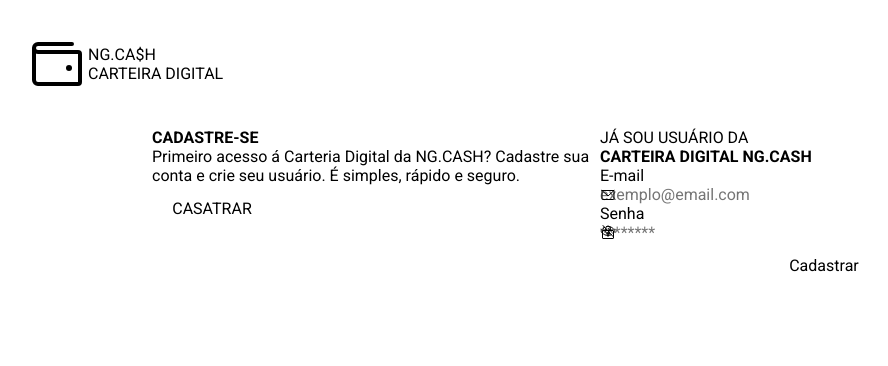
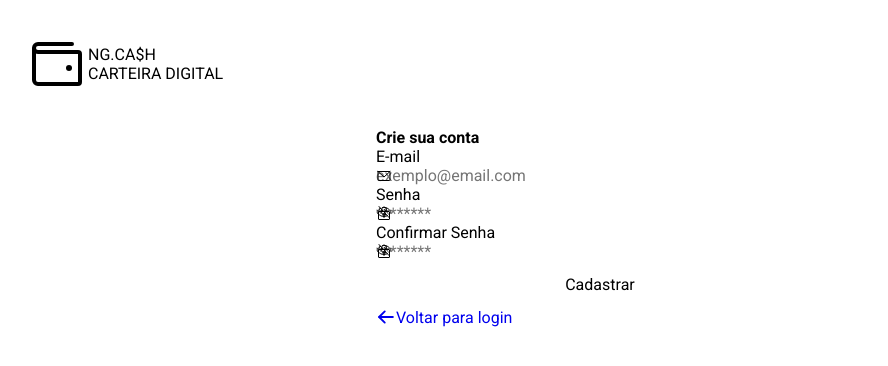
Before and after one commit to amosrodrigues/web-digital-cash, a Next.js app in the folder web/: page /create in a window 1280 px wide. Shown: the top 366 px of the page, without its empty margins (40-928 px from the left). Built offline with nearby package versions, Linux system fonts and the light colour scheme; no server answers.

Commit message:
feat: implement page create.

```diff
--- a/web/src/pages/create/index.tsx
+++ b/web/src/pages/create/index.tsx
@@ -1,34 +1,24 @@
-import { Button } from '../../components/Button'
 import { Create } from '../../screens/Create'
 import { Text } from '../../components/Text'
 
 import Link from 'next/link'
 
-import {
-  CreateContainer,
-  SectionCreate,
-  SectionSignIn,
-} from '../../styles/pages/create'
+import { CreateContainer, SectionCreate } from '../../styles/pages/create'
+import { ArrowLeft } from 'phosphor-react'
 
 export default function App() {
   return (
     <CreateContainer>
       <SectionCreate>
-        <Text as="h2">CADASTRE-SE</Text>
-        <Text>
-          Primeiro acesso á Carteria Digital da NG.CASH? Cadastre sua conta e
-          crie seu usuário. É simples, rápido e seguro.
-        </Text>
-        <Button as={Link} href="/create" variant="secondary">
-          CASATRAR
-        </Button>
+        <Text as="h2">Crie sua conta</Text>
+
+        <Create />
+
+        <Link href="/">
+          <ArrowLeft size={20} weight="bold" />
+          <Text>Voltar para login</Text>
+        </Link>
       </SectionCreate>
-
-      <SectionSignIn>
-        <Text>JÁ SOU USUÁRIO DA</Text>
-        <Text as="h2">CARTEIRA DIGITAL NG.CASH</Text>
-        <Create />
-      </SectionSignIn>
     </CreateContainer>
   )
 }
--- a/web/src/pages/index.tsx
+++ b/web/src/pages/index.tsx
@@ -15,7 +15,7 @@
       <SectionCreate>
         <Text as="h2">CADASTRE-SE</Text>
         <Text>
-          Primeiro acesso á Carteria Digital da NG.CASH? Cadastre sua conta e
+          Primeiro acesso na Carteria Digital da NG.CASH? Cadastre sua conta e
           crie seu usuário. É simples, rápido e seguro.
         </Text>
         <Button as={Link} href="/create" variant="secondary">
--- a/web/src/screens/Create/index.tsx
+++ b/web/src/screens/Create/index.tsx
@@ -12,6 +12,7 @@
 
 import * as yup from 'yup'
 import { Loading } from '../../components/Loading'
+import { useRouter } from 'next/router'
 
 type SignInFormData = {
   email?: string
@@ -28,12 +29,19 @@
     .string()
     .required('Senha obrigatória')
     .min(8, 'No mínimo 8 caracteres'),
+  confirmPassword: yup
+    .string()
+    .required('Senha obrigatória')
+    .min(8, 'No mínimo 8 caracteres')
+    .oneOf([yup.ref('password')], 'Suas senhas não conferem.'),
 })
 
 export function Create() {
   const { register, handleSubmit, formState } = useForm({
     resolver: yupResolver(SignInSchema),
   })
+
+  const router = useRouter()
 
   const handleSignIn: SubmitHandler<SignInFormData> = async (values, event) => {
     event?.preventDefault()
@@ -42,6 +50,8 @@
     toast.warning('Success Notification Success Notification!', {
       theme: 'dark',
     })
+
+    router.push('/')
   }
 
   const { errors } = formState
@@ -66,6 +76,7 @@
             render={({ message }) => <span>{message}</span>}
           />
         </label>
+
         <label htmlFor="password">
           Senha
           <TextInput
@@ -83,6 +94,23 @@
           />
         </label>
 
+        <label htmlFor="confirmPassword">
+          Confirmar Senha
+          <TextInput
+            id="confirmPassword"
+            placeholder="********"
+            icon={<LockKey />}
+            autoComplete="off"
+            isPasswordIcon
+            {...register('confirmPassword')}
+          />
+          <ErrorMessage
+            errors={errors}
+            name="confirmPassword"
+            render={({ message }) => <span>{message}</span>}
+          />
+        </label>
+
         <Button disabled={formState.isSubmitting}>
           {formState.isSubmitting ? <Loading /> : 'Cadastrar'}
         </Button>
--- a/web/src/styles/pages/create.ts
+++ b/web/src/styles/pages/create.ts
@@ -1,5 +1,4 @@
 import { styled } from '../../styles'
-import * as Tabs from '@radix-ui/react-tabs'
 
 export const CreateContainer = styled('main', {
   display: 'flex',
@@ -13,94 +12,30 @@
 export const SectionCreate = styled('section', {
   display: 'flex',
   flexDirection: 'column',
-  alignItems: 'flex-start',
-  padding: '$8 $4',
-  gap: '$4',
-  width: 'min(90%, 28rem)',
-
-  boxShadow: '0 2px 10px $gray400',
-
-  a: {
-    marginTop: '$4',
-  },
-
-  '> h2': {
-    fontSize: '$lg',
-  },
-
-  '> p': {
-    color: '$gray200',
-  },
-})
-
-export const SectionSignIn = styled('section', {
-  display: 'flex',
-  flexDirection: 'column',
   padding: '$8 $4',
   width: 'min(90%, 28rem)',
   boxShadow: '0 2px 10px $gray400',
 
-  '> p': {
-    color: '$gray200',
+  '> h2': {
+    marginBottom: '$2',
+    fontSize: '$2xl',
   },
 
-  '> h2': {
-    marginBottom: '$2',
-    fontSize: '$lg',
+  a: {
+    textDecoration: 'none',
+    display: 'flex',
+    alignItems: 'center',
+    marginTop: '$8',
+
+    gap: '$2',
+    fontWeight: '$bold',
+
+    'svg, p': {
+      color: '$ngcash500',
+    },
+
+    ':hover': {
+      color: '$ngcash300',
+    },
   },
 })
-
-// export const TabsTrigger = styled(Tabs.Trigger, {
-//   fontFamily: 'inherit',
-//   backgroundColor: '$gray800',
-//   padding: '0 20px',
-//   height: '45px',
-//   flex: '1',
-//   display: 'flex',
-//   alignItems: 'center',
-//   justifyContent: 'center',
-//   fontSize: '$lg',
-//   lineHeight: '$base',
-//   color: '$gray100',
-//   userSelect: 'none',
-//   cursor: 'pointer',
-//   border: 0,
-
-//   '&:first-child': {
-//     borderTopLeftRadius: '$sm',
-//     '&:not([data-state="inactive"])': {
-//       color: '$ngcash300',
-//       boxShadow: 'inset 0 -1px 0 0 currentColor, 0 1px 0 0 currentColor',
-//     },
-//   },
-
-//   '&:last-child': {
-//     borderTopRightRadius: '$sm',
-//     '&:not([data-state="inactive"])': {
-//       color: '$ngcash300',
-//       boxShadow: 'inset 0 -1px 0 0 currentColor, 0 1px 0 0 currentColor',
-//     },
-//   },
-
-//   '&:hover': {
-//     color: '$ngcash500',
-//   },
-
-//   '&:focus': {
-//     position: 'relative',
-//     boxShadow: '0 0 0 2px $ngcash500',
-//   },
-// })
-
-// export const TabsContent = styled(Tabs.Content, {
-//   flexGrow: '1',
-//   padding: '20px',
-//   backgroundColor: '$gray600',
-//   borderBottomLeftRadius: '$sm',
-//   borderBottomRightRadius: '$sm',
-//   outline: 'none',
-
-//   p: {
-//     textAlign: 'center',
-//   },
-// })
--- a/web/src/styles/pages/signIn.ts
+++ b/web/src/styles/pages/signIn.ts
@@ -24,7 +24,7 @@
   },
 
   '> h2': {
-    fontSize: '$lg',
+    fontSize: '$2xl',
   },
 
   '> p': {
@@ -45,6 +45,6 @@
 
   '> h2': {
     marginBottom: '$2',
-    fontSize: '$lg',
+    fontSize: '$2xl',
   },
 })
```
Also changed, not shown: web/src/screens/SignIn/index.tsx (+6 -1 lines).
